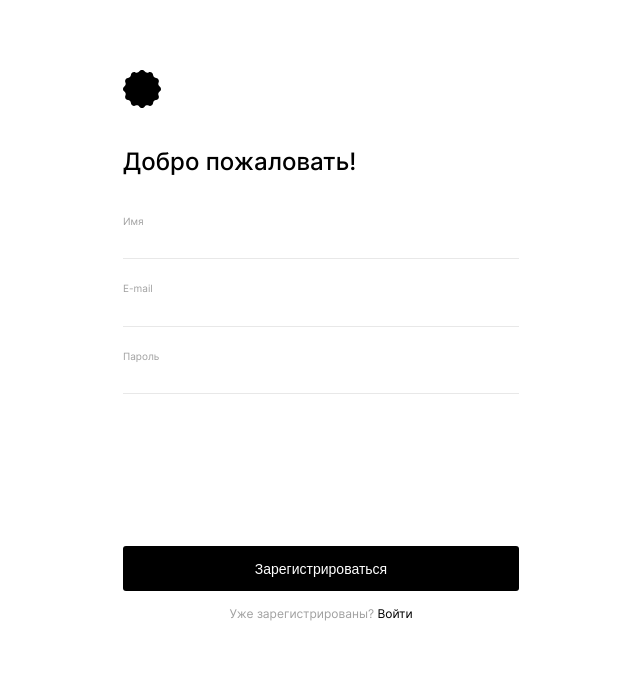
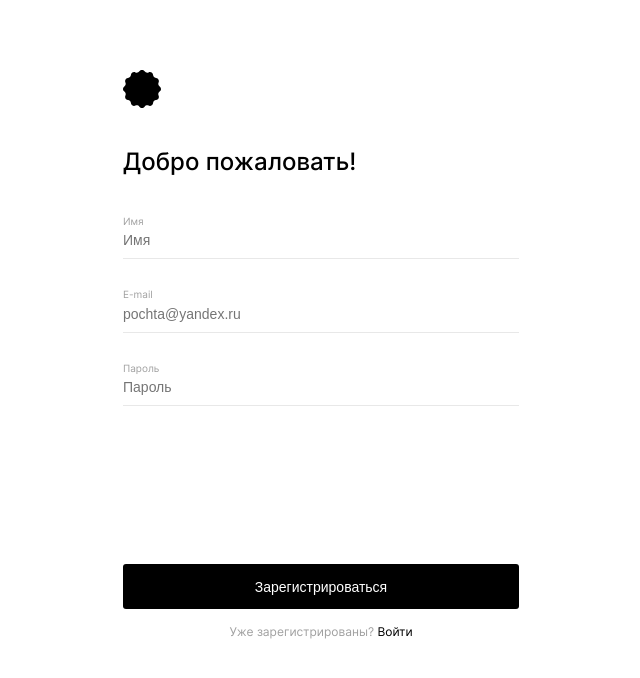
Before and after one commit to Sergokok/f-to-b, a React (Create React App) app: page /signup in a window 1280 px wide. Shown: the top 678 px of the page, without its empty margins (319-959 px from the left). Built offline with nearby package versions, Linux system fonts and the light colour scheme.

Commit message:
=edit: Register

```diff
--- a/src/components/Register/Register.css
+++ b/src/components/Register/Register.css
@@ -50,6 +50,8 @@
     border-bottom: 1px solid #000000;
 }
 
+
+
 .register__button {
     width: 100%;
     height: 45px;
@@ -65,17 +67,24 @@
 
 }
 
-.register__button:hover {
-    background-color: #ffffff;
-    color: #000000;
-    box-shadow:  10px 10px 20px #808080;
-    transition: .5s;
+.register__button--disabled {
+    background-color: #fff;
+    border: 1px solid #A0A0A0;
+    color: #A0A0A0;
+    cursor: not-allowed;
 }
 
-.register__button:active {
-    box-shadow: inset 5px 5px 10px #808080;
-    transition: .5s;
-}
+/*.register__button:hover {*/
+/*    background-color: #ffffff;*/
+/*    color: #000000;*/
+/*    box-shadow: 10px 10px 20px #808080;*/
+/*    transition: .5s;*/
+/*}*/
+
+/*.register__button:active {*/
+/*    box-shadow: inset 5px 5px 10px #808080;*/
+/*    transition: .5s;*/
+/*}*/
 
 .register__text {
     font-size: 12px;
@@ -99,6 +108,28 @@
     border-bottom: 1px solid #000000;
 }
 
+.register__error {
+    display: none;
+    padding: 6px 0 0;
+    color: #FF4062;
+    font-size: 10px;
+    font-weight: 400;
+    line-height: 12px;
+}
+
+.register__error_active {
+    display: block;
+}
+
+.register__info-message {
+    margin: auto;
+    padding: 0;
+    color: #FF4062;
+    text-align: center;
+    font-size: 13px;
+    font-weight: 400;
+}
+
 @media (max-width: 768px) {
     .register {
         margin: 232px auto;
--- a/src/components/Register/Register.js
+++ b/src/components/Register/Register.js
@@ -1,24 +1,97 @@
 import React from "react";
 import "./Register.css";
 import logo from "../../images/logo.svg";
-import { useNavigate } from "react-router-dom";
+import {useNavigate} from "react-router-dom";
+import {FormValidation} from "../../utils/FormValidation";
 
-function Register() {
+function Register({onAuth, infoMessage}) {
     const navigate = useNavigate();
+
+    const {values, handleChange, errors, isValid, resetForm} = FormValidation({});
+    const {name, email, password} = values;
+
+    const handleSubmit = (evt) => {
+        evt.preventDefault();
+        onAuth(values);
+        resetForm();
+    }
+
     return (
         <section className="register">
-            <img onClick={() => navigate("/")} className="register__logo" src={logo} alt="Логотип" />
+            <img onClick={() => navigate("/")} className="register__logo" src={logo} alt="Логотип"/>
             <h2 className="register__title">Добро пожаловать!</h2>
-            <form className="register__form">
+            <form className="register__form"
+                  onSubmit={handleSubmit}
+                  id="register">
+
                 <label className="register__label">Имя</label>
-                <input className="register__input" type="text" required></input>
+                <input
+                    className="register__input"
+                    type="text"
+                    name="name"
+                    placeholder="Имя"
+                    minLength="2"
+                    maxLength="30"
+                    required={true}
+                    value={name || ""}
+                    onChange={handleChange}
+                />
+                <span
+                    className={`register__error ${!isValid && 'register__error_active'}`}
+                    id='register-name-error'
+                >
+              {errors.name}
+            </span>
+
                 <label className="register__label">E-mail</label>
-                <input className="register__input" type="email" required />
+                <input
+                    className="register__input"
+                    type="email"
+                    name="email"
+                    placeholder="pochta@yandex.ru"
+                    // minLength="2"
+                    // maxLength="30"
+                    required={true}
+                    value={email || ""}
+                    onChange={handleChange}
+                />
+                <span
+                    className={`register__error ${!isValid && 'register__error_active'}`}
+                    id='register-email-error'
+                >
+              {errors.email}
+            </span>
+
                 <label className="register__label">Пароль</label>
-                <input className="register__input" type="password" required />
-                <button className="register__button" type="submit">Зарегистрироваться</button>
+                <input
+                    className="register__input"
+                    type="password"
+                    name="password"
+                    placeholder="Пароль"
+                    minLength="8"
+                    maxLength="30"
+                    required={true}
+                    value={password || ""}
+                    onChange={handleChange}
+                />
+                <span
+                    className={`register__error ${!isValid && 'register__error_active'}`}
+                    id='register-password-error'
+                >
+              {errors.password}
+            </span>
+                <p className='register__info-message'>{infoMessage}</p>
+                <button
+                    className={`register__button ${!isValid && 'register__button_disabled'}`}
+                    type="submit"
+                    form='register'
+                    disabled={!isValid}
+                >
+                    Зарегистрироваться
+                </button>
             </form>
-            <p className="register__text">Уже зарегистрированы? <a className="register__link" href="/signin">Войти</a></p>
+            <p className="register__text">Уже зарегистрированы? <a className="register__link" href="/signin">Войти</a>
+            </p>
         </section>
     );
 }
```
